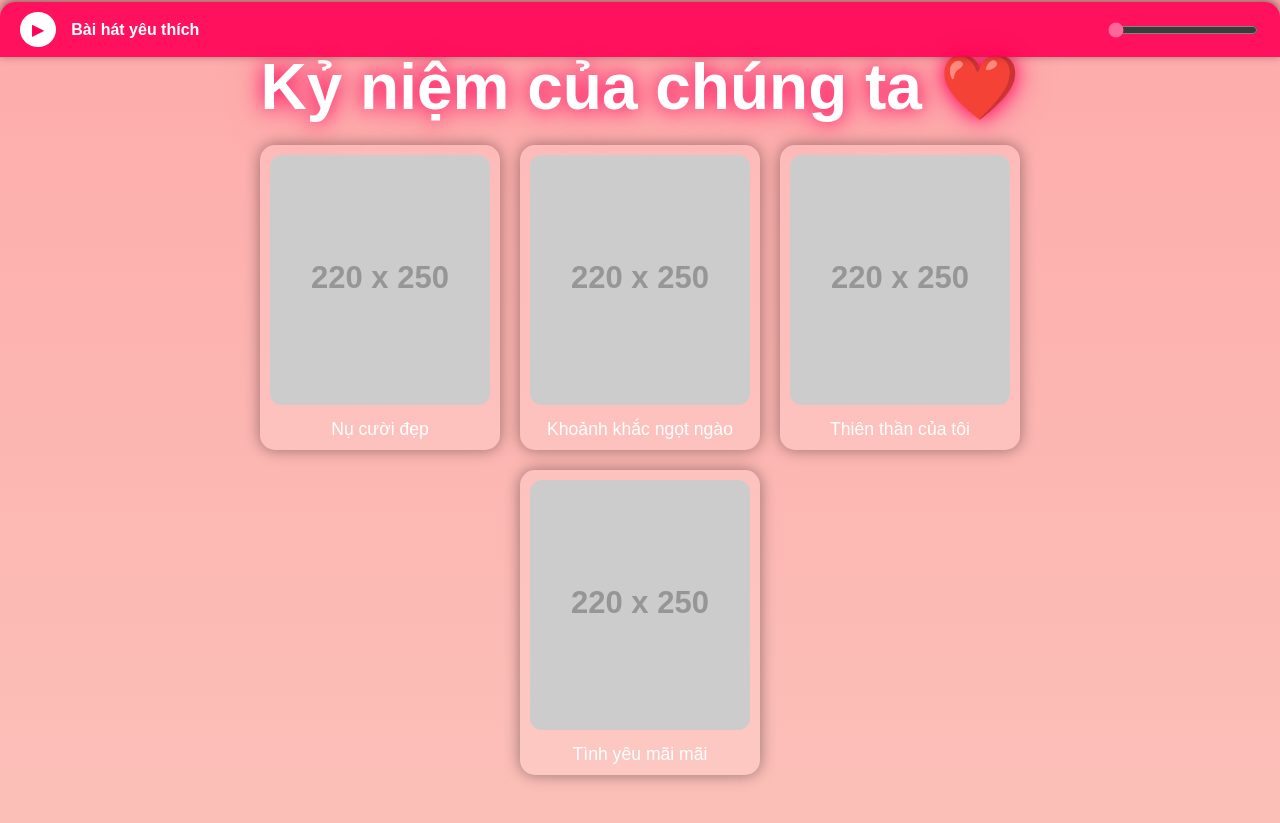
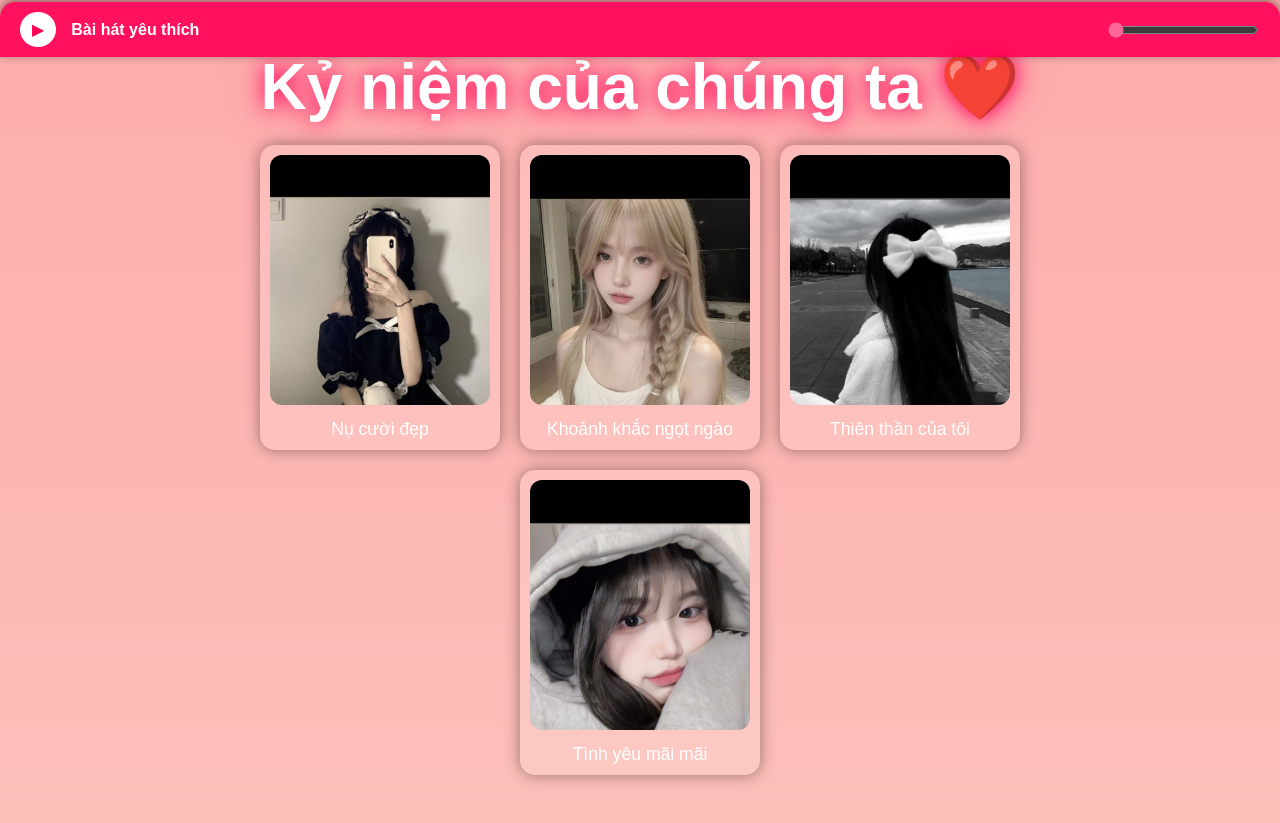
Before and after one commit to sachiiiiiiiiin/Ll, a plain HTML site: page index.html in a window 1280 px wide. Shown: the part 743-1566 px from the top of the page. Drawn offline with Linux system fonts and the light colour scheme; placeholder pictures from the web are drawn by us.

Commit message:
Add files via upload
 Create a new branch for this commit and start a pull request. Learn more about pull requests.

```diff
--- a/index.html
+++ b/index.html
@@ -170,19 +170,19 @@
     <h1>Kỷ niệm của chúng ta ❤️</h1>
     <div class="card-gallery">
       <div class="card">
-        <img src="https://via.placeholder.com/220x250/ff99aa/ffffff?text=LY+1" alt="LY">
+        <img src="img1.jpg" alt="LY">
         <p>Nụ cười đẹp</p>
       </div>
       <div class="card">
-        <img src="https://via.placeholder.com/220x250/ff6699/ffffff?text=LY+2" alt="LY">
+        <img src="img2.jpg" alt="LY">
         <p>Khoảnh khắc ngọt ngào</p>
       </div>
       <div class="card">
-        <img src="https://via.placeholder.com/220x250/ff3366/ffffff?text=LY+3" alt="LY">
+        <img src="img4.jpg" alt="LY">
         <p>Thiên thần của tôi</p>
       </div>
       <div class="card">
-        <img src="https://via.placeholder.com/220x250/ff0044/ffffff?text=LY+4" alt="LY">
+        <img src="img5.jpg" alt="LY">
         <p>Tình yêu mãi mãi</p>
       </div>
     </div>
@@ -208,7 +208,7 @@
     <input type="range" id="progress" value="0" min="0" max="100">
   </div>
 
-  <audio id="audio" src="your-song.mp3" loop></audio>
+  <audio id="audio" src="https://youtu.be/YizrmzMvr7Q?list=PLpY7hx7jry7zc4zspi_fBhWQt8z5jrJ8z.mp3" loop></audio>
 
   <!-- Floating Hearts Script -->
   <script>
```
Also changed, not shown: img.jpg (added), img1.jpg (added), img2.jpg (added), img4.jpg (added), img5.jpg (added).
